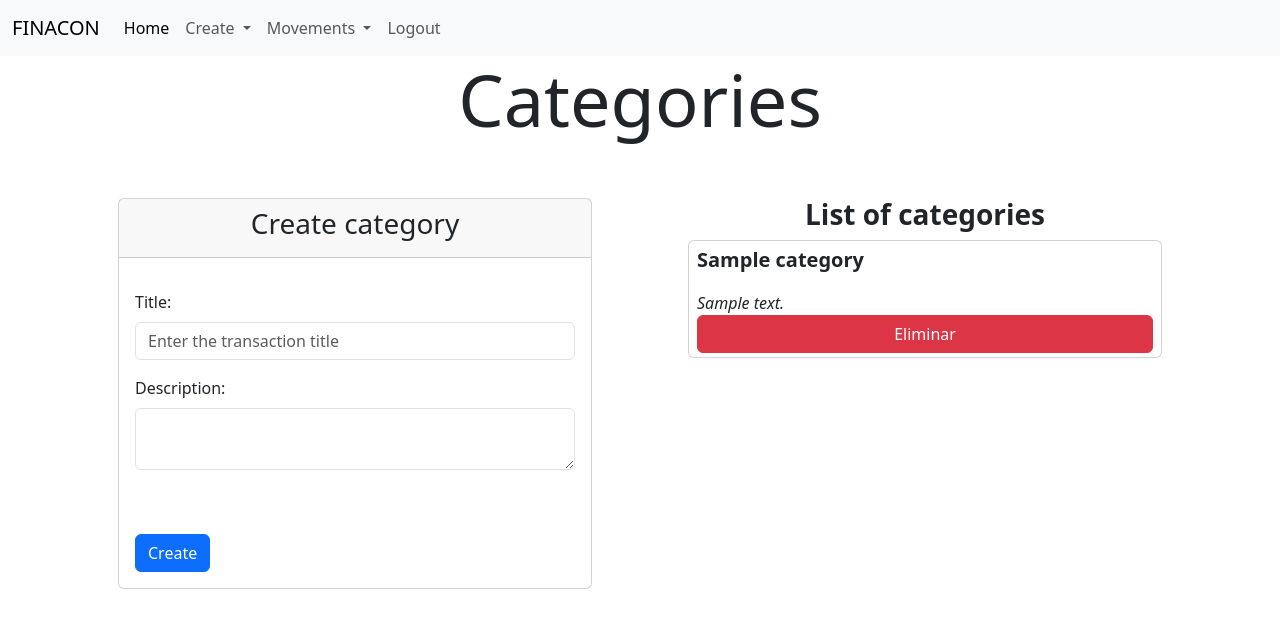
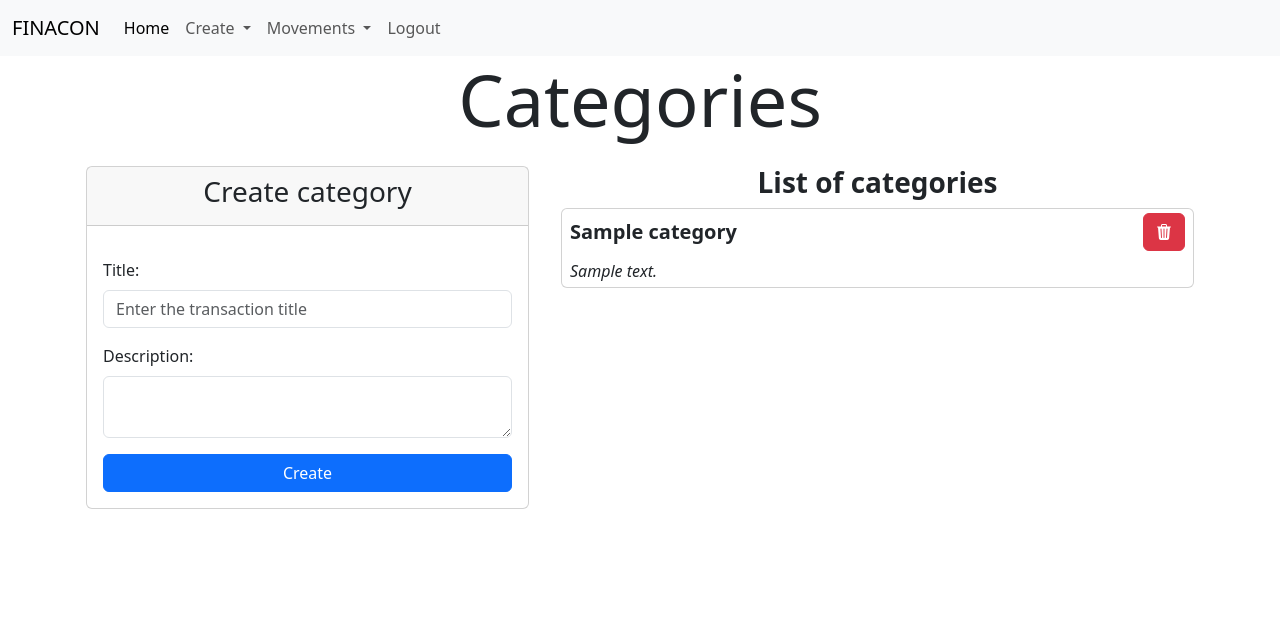
Before and after one commit to navi-exe04/financial-control-django, a Django app: page /create_category/ in a window 1280 px wide. Shown: the top 636 px of the page. Run offline with Django 5.2, Linux system fonts and the light colour scheme; a user stored in the database is signed in; tables that the repository leaves empty hold one stand-in row (values such as "Sample post").

Commit message:
fix: Some fixes in catergories view, also, the delete button is ready to use.

```diff
--- a/finances/templates/create_category.html
+++ b/finances/templates/create_category.html
@@ -5,7 +5,7 @@
     <h1 class="display-2">Categories</h1>
 </div>
 <section class="row">
-    <div class="col-6 p-5">
+    <div class="col-sm-5 col-xs-12 p-3">
         <form action="/create_category/" method="POST" class="card">
             {% csrf_token %}
             <div class="text-center card-header">
@@ -25,37 +25,14 @@
                     </textarea>
                 </div>
 
-                <button class="btn btn-primary mt-5" type="submit">
+                <button class="btn btn-primary w-100" type="submit">
                     Create
                 </button>
             </div>
         </form>
     </div>
-    <div class="col-6 p-5">
-        <div class="text-center">
-            <h2 class="fw-bolder fs-3">List of categories</h2>
-        </div>
-        <div>
-            {% if categories_size <= 0 %}
-                <div class="text-center">
-                    <span class="fs-4 fst-italic text-secondary">There is nothing yet.</span>
-                </div>
-            {% else %}
-                {% for category in categories %}
-                    <div class="card px-2 py-1 mb-3 d-flex">
-                        <p class="fw-bold fs-5">
-                            {{ category.title }}
-                        </p>
-                        <span class="fw-light fst-italic fs-6">
-                            {{ category.description }}
-                        </span>
-                        <a class="btn btn-danger">
-                            Eliminar
-                        </a>
-                    </div>
-                {% endfor %}
-            {% endif %}
-        </div>
+    <div class="col-sm-7 col-xs-12 p-3">
+        {% include "./layouts/list_categories.html" with categories=categories %}
     </div>
 </section>
 {% endblock %}
--- /dev/null
+++ b/finances/templates/layouts/list_categories.html
@@ -0,0 +1,29 @@
+<div class="text-center">
+    <h2 class="fw-bolder fs-3">List of categories</h2>
+</div>
+<div>
+    {% for category in categories %}
+        <div class="card px-2 py-1 mb-3">
+            <div class="mb-2 d-flex justify-content-between align-items-center">
+                <span class="fw-bold fs-5 text-center">
+                    {{ category.title }}
+                </span>
+                <form action="{% url 'delete_category' category.id %}" action="post">
+                    {% csrf_token %}
+                    <button class="btn btn-danger">
+                        <i class="bi bi-trash3-fill"></i>
+                    </button>
+                </form>
+            </div>
+            <span class="fw-light fst-italic fs-6">
+                {{ category.description }}
+            </span>
+        </div>
+    {% empty %}
+        <div class="text-center">
+            <span class="fs-4 fst-italic text-secondary">
+                No categories registered in the system
+            </span>
+        </div>
+    {% endfor %}
+</div>
--- a/finances/urls.py
+++ b/finances/urls.py
@@ -5,11 +5,11 @@ urlpatterns = [
     path('', views.HomeView.as_view(), name="home"),
     path('create_transaction/', views.CreateTransactionView.as_view(), name="create_transaction"),
     path('create_category/', views.CreateCategoryView.as_view(), name="create_category"),
+    path('transaction/delete/<int:pk>', views.DeleteTransactionView.as_view(), name="delete_transaction"),
+    path('category/delete/<int:pk>', views.DeleteCategoryView.as_view(), name="delete_category"),
     path('report/expenses/', views.ExpensesView.as_view(), name="expenses"),
     path('report/incomes/', views.IncomesView.as_view(), name="incomes"),
     path('report/', views.ReportView.as_view(), name="report"),
-    path('transaction/delete/<int:pk>', views.DeleteTransactionView.as_view(), name="delete_transaction"),
-    # path('category/delete/<int:id>', , name="delete_category"),
     path('login/', views.LoginUserView.as_view(), name="login"),
     path('logout/', views.LogoutUserView.as_view(), name="logout"),
     path('register/', views.RegisterUserView.as_view(), name="register")
--- a/finances/views.py
+++ b/finances/views.py
@@ -93,10 +93,38 @@ class CreateCategoryView(FormView):
     def get_context_data(self, **kwargs):
         context = super().get_context_data(**kwargs)
         categories = Category.objects.filter(user=self.request.user)
-        categories_size = len(categories)
         context["categories"] = categories
-        context["categories_size"] = categories_size
         return context
+
+
+@method_decorator(login_required, name="dispatch")
+class DeleteTransactionView(DeleteView):
+    """
+    Delete a transaction in system
+    """
+    model = Transaction
+    template_name = "delete_transaction.html"
+    success_url = reverse_lazy('report')
+
+    def post(self, request, *args, **kwargs):
+        user_info = self.request.user
+        transaction = self.get_object()
+        if transaction.transaction_type == "EX":
+            user_info.total_amount += transaction.amount
+        else:
+            user_info.total_amount -= transaction.amount
+        user_info.save()
+        return super().post(request, *args, **kwargs)
+
+
+@method_decorator(login_required, name="dispatch")
+class DeleteCategoryView(DeleteView):
+    """
+    Delete a category in system
+    """
+    model = Category
+    template_name = "delete_category.html"
+    success_url = reverse_lazy('create_category')
 
 
 @method_decorator(login_required, name="dispatch")
@@ -155,26 +183,6 @@ class ReportView(ListView):
         context["total_amount"] = self.request.user.total_amount
         context["transactions_count"] = self.get_queryset().count()
         return context
-
-
-@method_decorator(login_required, name="dispatch")
-class DeleteTransactionView(DeleteView):
-    """
-    Delete a transaction in system
-    """
-    model = Transaction
-    template_name = "transaction_delete.html"
-    success_url = reverse_lazy('report')
-
-    def post(self, request, *args, **kwargs):
-        user_info = self.request.user
-        transaction = self.get_object()
-        if transaction.transaction_type == "EX":
-            user_info.total_amount += transaction.amount
-        else:
-            user_info.total_amount -= transaction.amount
-        user_info.save()
-        return super().post(request, *args, **kwargs)
 
 
 # user views
```
Also changed, not shown: finances/templates/delete_category.html (added, +19 -0 lines), finances/templates/delete_transaction.html (renamed from finances/templates/transaction_delete.html).
